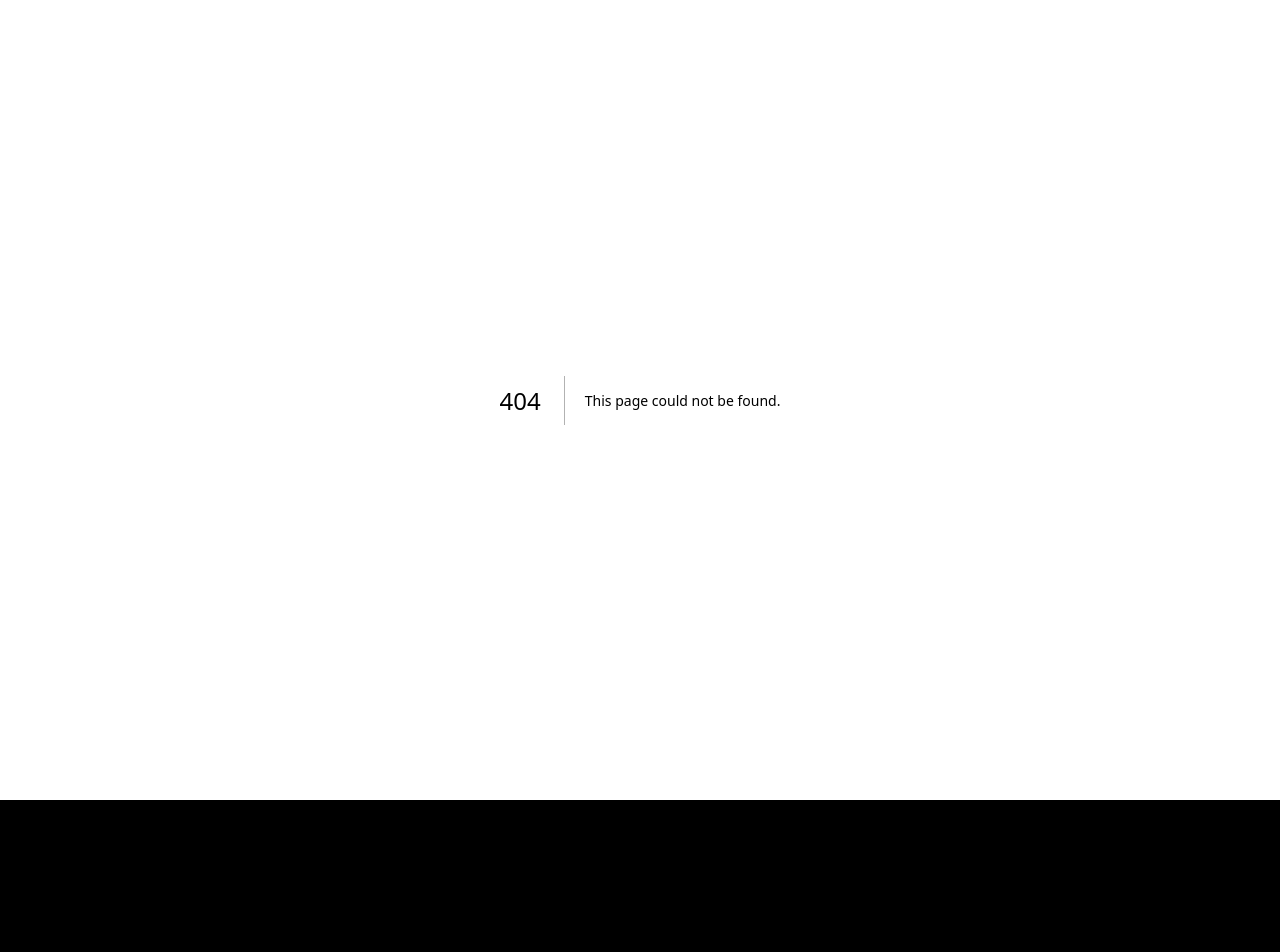
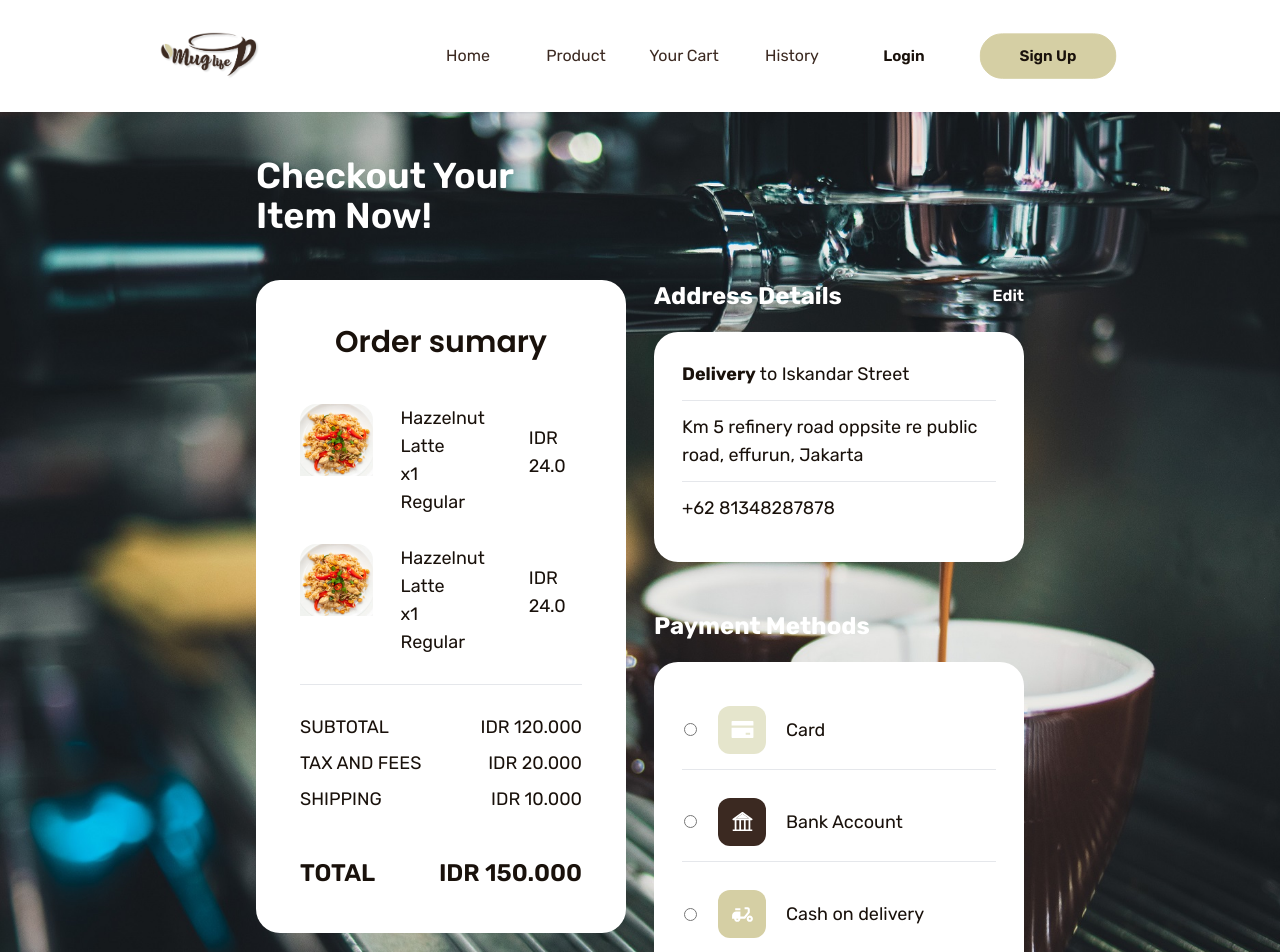
Before and after one commit to putubagus13/fw15-muglife-frontend, a Next.js app: page /payment-and-delivery in a window 1280 px wide. Before the commit this address had no page. Shown: the top 952 px of the page. Before the commit the page ends 800 px from the top, so only its background shows below. Built offline with nearby package versions, Linux system fonts and the light colour scheme.

Commit message:
feat: payment and delivery slice page

```diff
--- /dev/null
+++ b/src/pages/payment-and-delivery.jsx
@@ -0,0 +1,124 @@
+import Footer from '@/components/Footer';
+import Header from '@/components/Header';
+import Head from 'next/head';
+import React from 'react';
+import food from '../assets/foods.png';
+import Image from 'next/image';
+import { AiFillCreditCard, AiTwotoneBank } from 'react-icons/ai';
+import { MdDeliveryDining } from 'react-icons/md';
+
+function PaymmentAndDelivery() {
+    return (
+        <>
+            <Head>
+                <title>Payment & Delivry</title>
+            </Head>
+            <Header />
+            <main className="pt-28">
+                <div className="w-full bg-payment-pattern bg-no-repeat bg-cover py-11 px-7 lg:px-36 xl:px-64">
+                    <div className="w-full mb-11">
+                        <div className="w-72 text-4xl text-white font-semibold capitalize ">Checkout your item now!</div>
+                    </div>
+                    <div className="flex flex-col md:flex-row items-start justify-start gap-7">
+                        <div className="w-full md:flex-1">
+                            <div className="w-full md:max-w-[450px] flex flex-col items-center justify start gap-11 px-5 md:px-11 py-11 rounded-3xl  bg-white">
+                                <div className="text-primary text-3xl font-semibold font-label-food">Order sumary</div>
+                                <div className="w-full h-24 flex items-start justify-between gap-7 ">
+                                    <div className="w-24 h-24 overflow-hidden rounded-2xl">
+                                        <Image src={food} width={96} height={96} alt="" />
+                                    </div>
+                                    <div className="flex flex-col items-start justify-between max-w-[188px] overflow-hidden">
+                                        <div className="text-primary text-lg max-w-[188px] overflow-hidden">Hazzelnut Latte</div>
+                                        <div className="text-primary text-lg">x1</div>
+                                        <div className="text-primary text-lg">Regular</div>
+                                    </div>
+                                    <div className="h-full flex items-center justify-center text-primary text-lg">IDR 24.0</div>
+                                </div>
+                                <div className="w-full h-24 flex items-start justify-between gap-7 ">
+                                    <div className="w-24 h-24 overflow-hidden rounded-2xl">
+                                        <Image src={food} width={96} height={96} alt="" />
+                                    </div>
+                                    <div className="flex flex-col items-start justify-between max-w-[188px] overflow-hidden">
+                                        <div className="text-primary text-lg max-w-[188px] overflow-hidden">Hazzelnut Latte</div>
+                                        <div className="text-primary text-lg">x1</div>
+                                        <div className="text-primary text-lg">Regular</div>
+                                    </div>
+                                    <div className="h-full flex items-center justify-center text-primary text-lg">IDR 24.0</div>
+                                </div>
+                                <div className="w-full border-t border-grey-600 flex flex-col items-center gap-2 pt-7">
+                                    <div className="w-full flex items-center justify-between text-primary text-lg uppercase">
+                                        <div>SUBTOTAL</div>
+                                        <div className="text-start">IDR 120.000</div>
+                                    </div>
+                                    <div className="w-full flex items-center justify-between text-primary text-lg uppercase">
+                                        <div>TAX AND FEES</div>
+                                        <div className="text-start">IDR 20.000</div>
+                                    </div>
+                                    <div className="w-full flex items-center justify-between text-primary text-lg uppercase">
+                                        <div>SHIPPING</div>
+                                        <div className="text-start">IDR 10.000</div>
+                                    </div>
+                                </div>
+                                <div className="w-full flex items-center justify-between text-primary text-2xl font-semibold uppercase">
+                                    <div>TOTAL</div>
+                                    <div className="text-start">IDR 150.000</div>
+                                </div>
+                            </div>
+                        </div>
+                        <div className="w-full md:flex-1">
+                            <div className="w-full md:max-w-[650px] flex flex-col gap-5">
+                                <div className="flex items-center justify-between">
+                                    <div className="text-2xl text-white font-bold capitalize">Address details</div>
+                                    <div className="text-white font-semibold">Edit</div>
+                                </div>
+                                <div className="bg-white w-full rounded-3xl p-7 flex flex-col items-start gap-3">
+                                    <div className="w-full pb-3 text-lg text-primary border-b border-gray-200">
+                                        <span className="font-bold">Delivery</span> to Iskandar Street
+                                    </div>
+                                    <div className="w-full pb-3 text-lg text-primary border-b border-gray-200">Km 5 refinery road oppsite re public road, effurun, Jakarta</div>
+                                    <div className="w-full pb-3 text-lg text-primary">+62 81348287878</div>
+                                </div>
+                                <div className="text-2xl text-white font-bold capitalize mt-7">Payment Methods</div>
+                                <div className="bg-white w-full rounded-3xl p-7 flex flex-col items-start gap-3">
+                                    <div className="w-full h-20 flex items-center justify-start gap-5 border-b border-gray-200">
+                                        <div className="w-4 h-full flex items-center justify-center">
+                                            <input type="radio" name="payment" id="" />
+                                        </div>
+                                        <div className="w-12 h-12 flex items-center justify-center bg-neutral rounded-xl">
+                                            <AiFillCreditCard size={25} className="text-white" />
+                                        </div>
+                                        <div className="text-primary text-lg">Card</div>
+                                    </div>
+                                    <div className="w-full h-20 flex items-center justify-start gap-5 border-b border-gray-200">
+                                        <div className="w-4 h-full flex items-center justify-center">
+                                            <input type="radio" name="payment" id="" />
+                                        </div>
+                                        <div className="w-12 h-12 flex items-center justify-center bg-secondary rounded-xl">
+                                            <AiTwotoneBank size={25} className="text-white" />
+                                        </div>
+                                        <div className="text-primary text-lg">Bank Account</div>
+                                    </div>
+                                    <div className="w-full h-20 flex items-center justify-start gap-5">
+                                        <div className="w-4 h-full flex items-center justify-center">
+                                            <input type="radio" name="payment" id="" />
+                                        </div>
+                                        <div className="w-12 h-12 flex items-center justify-center bg-accent rounded-xl">
+                                            <MdDeliveryDining size={25} className="text-white" />
+                                        </div>
+                                        <div className="text-primary text-lg">Cash on delivery</div>
+                                    </div>
+                                </div>
+                                <div className="w-full mt-7">
+                                    <button className="w-full btn btn-secondary rounded-2xl text-white text-lg font-semibold capitalize">Confirm and Pay</button>
+                                </div>
+                            </div>
+                        </div>
+                    </div>
+                </div>
+            </main>
+            <Footer />
+        </>
+    );
+}
+
+export default PaymmentAndDelivery;
--- a/tailwind.config.js
+++ b/tailwind.config.js
@@ -10,6 +10,7 @@ module.exports = {
       backgroundImage: {
           'login-pattern': "url('../../public/auth-side.jpg')",
           'forgot-pattern': "url('../../public/forgot.jpg')",
+          'payment-pattern': "url('../../public/payment.jpg')",
       },
       fontFamily: {
         'label-food': ['Poppins', 'sans-serif'],
```
Also changed, not shown: public/payment.jpg (added), src/assets/foods.png (added).
